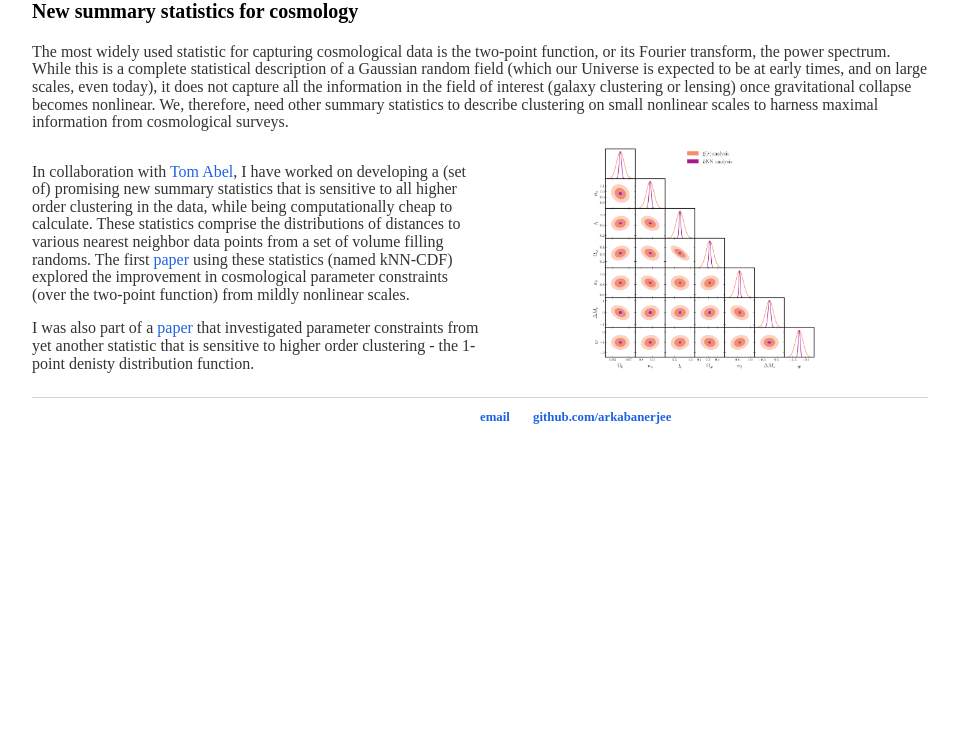
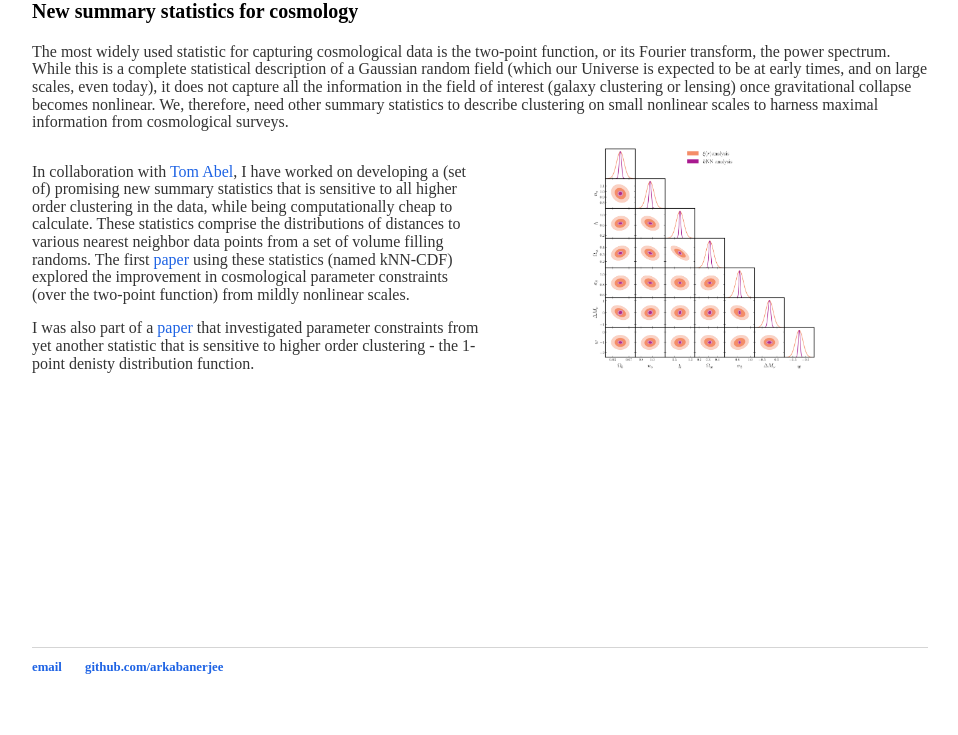
Before and after one commit to arkabanerjee/arkabanerjee.github.io, a Jekyll site: the page built from research/index.html, in a window 1280 px wide. Shown: the part 1601-2336 px from the top of the page, without its empty margins (160-1118 px from the left). Built offline with Jekyll 4.4.1, drawn with Linux system fonts in a browser that asks for light colours; before the commit the page ends 2086 px from its top, so only the background shows below that.

```diff
--- a/research/index.html
+++ b/research/index.html
@@ -34,11 +34,11 @@
     <h3>New summary statistics for cosmology</h3>
     <p>The most widely used statistic for capturing cosmological data is the two-point function, or its Fourier transform, the power spectrum. While this is a complete statistical description of a Gaussian random field (which our Universe is expected to be at early times, and on large scales, even today), it does not capture all the information in the field of interest (galaxy clustering or lensing) once gravitational collapse becomes nonlinear. We, therefore, need other summary statistics to describe clustering on small nonlinear scales to harness maximal information from cosmological surveys.</p>
 	<div style="width: 100%;">
-        <div style="width: 50%; height: 300px; float: left;">
+        <div style="width: 50%; height: 500px; float: left;">
             <p>In collaboration with <a href="https://tomabel.org/Home/Welcome.html">Tom Abel</a>, I have worked on developing a (set of) promising new  summary statistics that is sensitive to all higher order clustering in the data, while being computationally cheap to calculate. These statistics comprise the distributions of distances to various nearest neighbor data points from a set of volume filling randoms. The first <a href="https://arxiv.org/abs/2007.13342">paper</a> using these statistics (named kNN-CDF) explored the improvement in cosmological parameter constraints (over the two-point function) from mildly nonlinear scales. </p>
             <p>I was also part of a <a href="https://arxiv.org/abs/1911.11158">paper</a> that investigated parameter constraints from yet another statistic that is sensitive to higher order clustering - the 1-point denisty distribution function.</p>
         </div>
-        <div style="margin-left: 50%; height: 250px;">
+        <div style="margin-left: 50%; height: 500px;">
             <img src="halo_constraints.png"  class="center">
         </div>
     </div>
```
